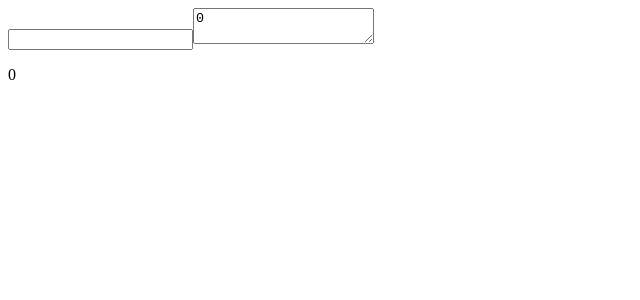
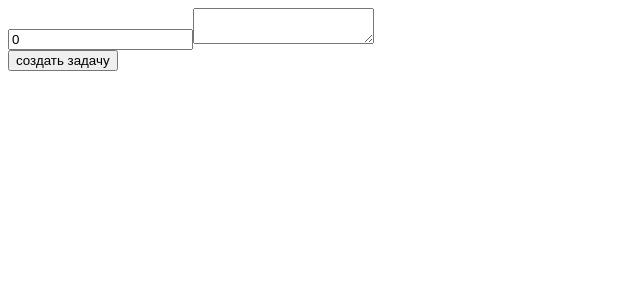
Before and after one commit to Meoweeen/ToDoList, a React (Create React App) app: page / in a window 1280 px wide. Shown: the top 300 px of the page, without its empty margins (0-640 px from the left). Built offline with nearby package versions, Linux system fonts and the light colour scheme.

Commit message:
little example

```diff
--- a/src/App.js
+++ b/src/App.js
@@ -2,25 +2,39 @@ import React from 'react'
 import { useState } from "react";
 
 function App() {
-
-    const [count, setCount] = useState(0);
+    const [toDoTitle, setToDoTitle] = useState(0);
+    const [toDoArray, setToDoArray] = useState([]);
 
     function handleChange(event){
-        console.log(event.target.value);
-        setCount(event.target.value);
+      setToDoTitle(event.target.value);
     };
 
+    function createToDo() {
+      const newToDoArray = [...toDoArray]
+      newToDoArray.push({
+        title: toDoTitle
+      });
+      setToDoArray(newToDoArray);
+      setToDoTitle("");
+    }
 
     return (
-      <div>
-
-
-        <input onChange={handleChange} type="text"  />
-        <textarea value = {count} />
-        <p> {count} </p>
-      </div>
-
-
+      <>
+        <div>
+          <input onChange={handleChange} value={toDoTitle} type="text"  />
+          <textarea />
+        </div>
+        <button
+          onClick={createToDo}
+        >
+          {"создать задачу"}
+        </button>
+        <div>
+          {
+            toDoArray.map(todo => <p>{todo.title}</p>)
+          }
+        </div>
+      </>
     );
 
   }
```
